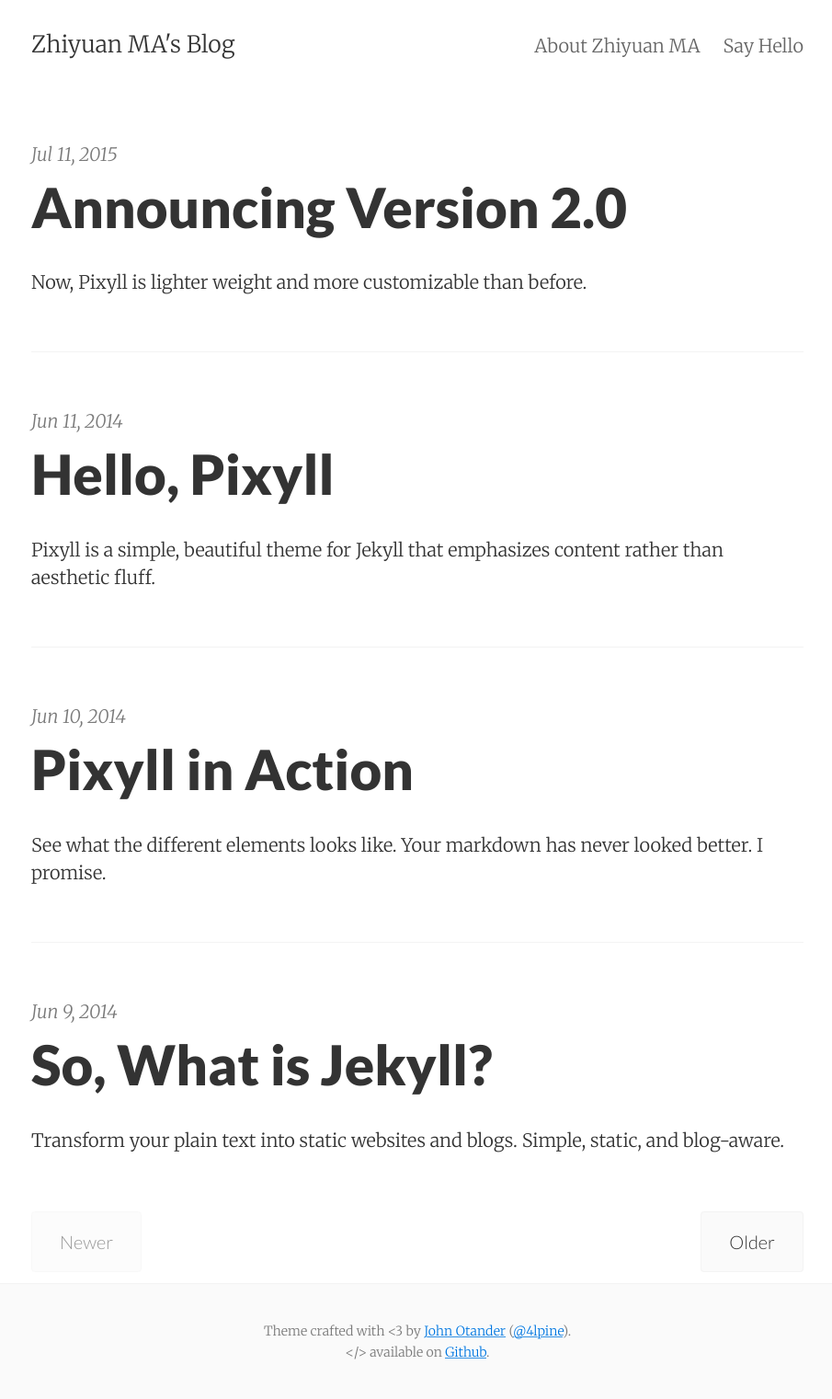
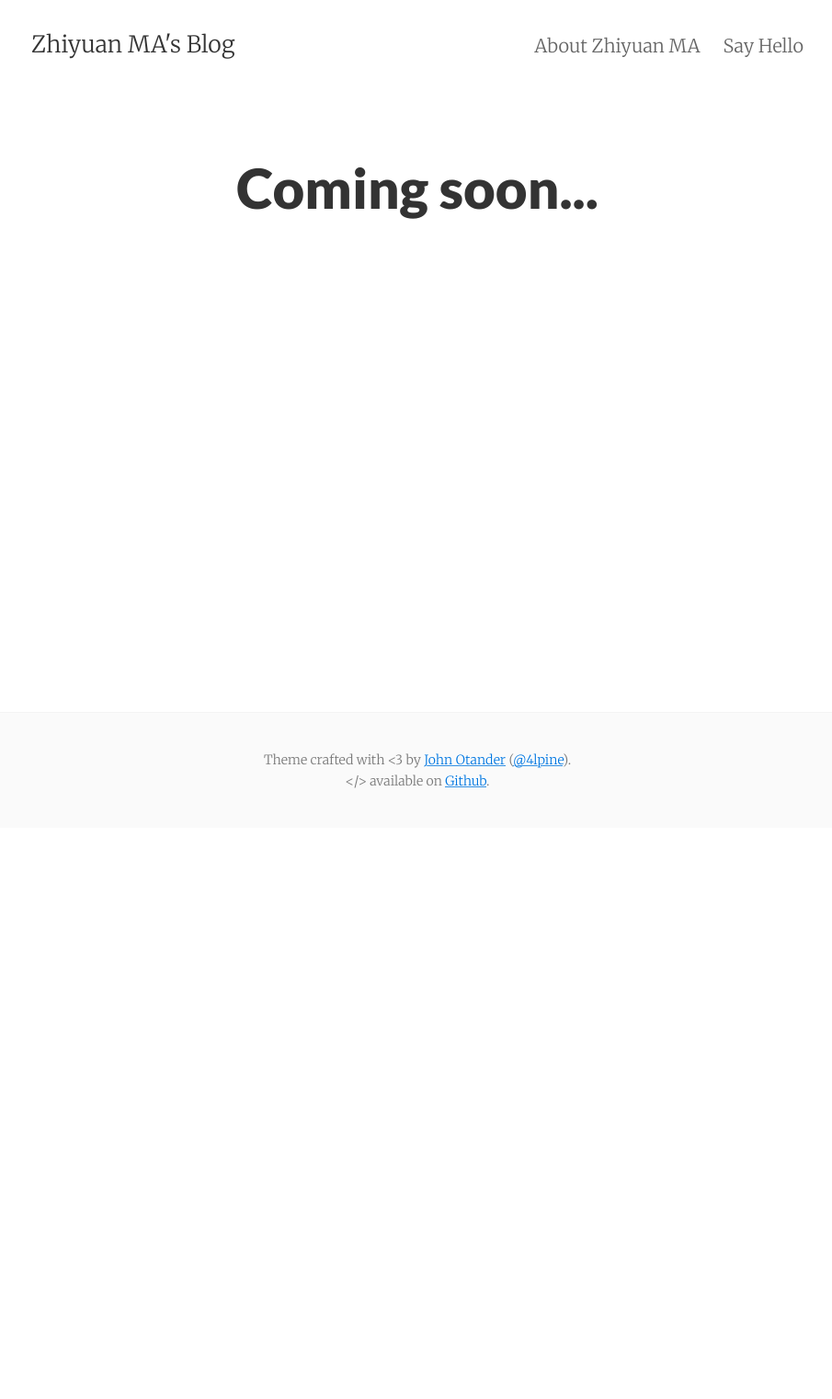
Before and after one commit to zhiyuanMA/zhiyuanMA.github.io, a Jekyll site: the page built from index.html, in a window 1280 px wide. Shown: the whole page at 92% size, without its empty margins (186-1091 px from the left). Built offline with Jekyll 4.4.1, drawn with Linux system fonts in a browser that asks for light colours; the list of posts is cut into pages by our own code; after the commit the page ends 900 px from its top, so only the background shows below that.

Commit message:
update url

```diff
--- a/_config.yml
+++ b/_config.yml
@@ -4,7 +4,7 @@ email:       zhiyuan.ma.nz@gmail.com
 author:      Zhiyuan MA
 description: "A simple, beautiful theme for Jekyll that emphasizes content rather than aesthetic fluff."
 baseurl:     ""
-url:         "http://pixyll.com"
+url:         "http://zhiyuanma.github.io"
 date_format: "%b %-d, %Y"
 
 # Google services
--- a/_posts/2014-06-09-so-what-is-jekyll.md
+++ /dev/null
@@ -1,17 +0,0 @@
----
-layout:     post
-title:      So, What is Jekyll?
-date:       2014-06-09 12:32:18
-summary:    Transform your plain text into static websites and blogs. Simple, static, and blog-aware.
-categories: jekyll pixyll
----
-
-Jekyll is a tool for transforming your plain text into static websites and
-blogs. It is simple, static, and blog-aware. Jekyll uses the
-[Liquid](http://docs.shopify.com/themes/liquid-basics) templating
-language and has builtin [Markdown](http://daringfireball.net/projects/markdown/)
-and [Textile](http://en.wikipedia.org/wiki/Textile_(markup_language)) support.
-
-It also ties in nicely to [Github Pages](https://pages.github.com/).
-
-Learn more about Jekyll on their [website](http://jekyllrb.com/).
--- a/_posts/2014-06-10-see-pixyll-in-action.md
+++ /dev/null
@@ -1,135 +0,0 @@
----
-layout:     post
-title:      Pixyll in Action
-date:       2014-06-10 12:31:19
-summary:    See what the different elements looks like. Your markdown has never looked better. I promise.
-categories: jekyll pixyll
----
-
-There is a significant amount of subtle, yet precisely calibrated, styling to ensure
-that your content is emphasized while still looking aesthetically pleasing.
-
-All links are easy to [locate and discern](#), yet don't detract from the [harmony
-of a paragraph](#). The _same_ goes for italics and __bold__ elements. Even the the strikeout
-works if <del>for some reason you need to update your post</del>. For consistency's sake,
-<ins>The same goes for insertions</ins>, of course.
-
-### Code, with syntax highlighting
-
-Here's an example of some ruby code with line anchors.
-
-{% highlight ruby lineanchors %}
-# The most awesome of classes
-class Awesome < ActiveRecord::Base
-  include EvenMoreAwesome
-
-  validates_presence_of :something
-  validates :email, email_format: true
-
-  def initialize(email, name = nil)
-    self.email = email
-    self.name = name
-    self.favorite_number = 12
-    puts 'created awesomeness'
-  end
-
-  def email_format
-    email =~ /\S+@\S+\.\S+/
-  end
-end
-{% endhighlight %}
-
-Here's some CSS:
-
-{% highlight css %}
-.foobar {
-  /* Named colors rule */
-  color: tomato;
-}
-{% endhighlight %}
-
-Here's some JavaScript:
-
-{% highlight js %}
-var isPresent = require('is-present')
-
-module.exports = function doStuff(things) {
-  if (isPresent(things)) {
-    doOtherStuff(things)
-  }
-}
-{% endhighlight %}
-
-Here's some HTML:
-
-{% highlight html %}
-<div class="m0 p0 bg-blue white">
-  <h3 class="h1">Hello, world!</h3>
-</div>
-{% endhighlight %}
-
-# Headings!
-
-They're responsive, and well-proportioned (in `padding`, `line-height`, `margin`, and `font-size`).
-They also heavily rely on the awesome utility, [BASSCSS](http://www.basscss.com/).
-
-##### They draw the perfect amount of attention
-
-This allows your content to have the proper informational and contextual hierarchy. Yay.
-
-### There are lists, too
-
-  * Apples
-  * Oranges
-  * Potatoes
-  * Milk
-
-  1. Mow the lawn
-  2. Feed the dog
-  3. Dance
-
-### Images look great, too
-
-![desk](https://cloud.githubusercontent.com/assets/1424573/3378137/abac6d7c-fbe6-11e3-8e09-55745b6a8176.png)
-
-_![desk](https://cloud.githubusercontent.com/assets/1424573/3378137/abac6d7c-fbe6-11e3-8e09-55745b6a8176.png)_
-
-
-### There are also pretty colors
-
-Also the result of [BASSCSS](http://www.basscss.com/), you can <span class="bg-dark-gray white">highlight</span> certain components
-of a <span class="red">post</span> <span class="mid-gray">with</span> <span class="green">CSS</span> <span class="orange">classes</span>.
-
-I don't recommend using blue, though. It looks like a <span class="blue">link</span>.
-
-### Footnotes!
-
-Markdown footnotes are supported, and they look great! Simply put e.g. `[^1]` where you want the footnote to appear,[^1] and then add
-the reference at the end of your markdown.
-
-### Stylish blockquotes included
-
-You can use the markdown quote syntax, `>` for simple quotes.
-
-> Lorem ipsum dolor sit amet, consectetur adipiscing elit. Suspendisse quis porta mauris.
-
-However, you need to inject html if you'd like a citation footer. I will be working on a way to
-hopefully sidestep this inconvenience.
-
-<blockquote>
-  <p>
-    Perfection is achieved, not when there is nothing more to add, but when there is nothing left to take away.
-  </p>
-  <footer><cite title="Antoine de Saint-Exupéry">Antoine de Saint-Exupéry</cite></footer>
-</blockquote>
-
-### There's more being added all the time
-
-Checkout the [Github repository](https://github.com/johnotander/pixyll) to request,
-or add, features.
-
-Happy writing.
-
----
-
-[^1]: Important information that may distract from the main text can go in footnotes.
--- a/_posts/2014-06-11-welcome-to-pixyll.markdown
+++ /dev/null
@@ -1,26 +0,0 @@
----
-layout:     post
-title:      Hello, Pixyll
-date:       2014-06-11 15:31:19
-summary:    Pixyll is a simple, beautiful theme for Jekyll that emphasizes content rather than aesthetic fluff.
-categories: jekyll pixyll
----
-
-Hello.
-
-Pixyll is a simple, beautiful theme for Jekyll that emphasizes content rather than aesthetic fluff. It's mobile _first_, fluidly responsive, and delightfully lightweight.
-
-It's pretty minimal, but leverages large type and drastic contrast to make a statement, on all devices.
-
-<blockquote>
-  <p>
-    Perfection is achieved, not when there is nothing more to add, but when there is nothing left to take away.
-  </p>
-  <footer><cite title="Antoine de Saint-Exupéry">Antoine de Saint-Exupéry</cite></footer>
-</blockquote>
-
-## Where is it?
-
-Checkout the [Github repository](https://github.com/johnotander/pixyll) to download it, request a feature, or report a bug.
-
-It's free, and open source ([MIT](http://opensource.org/licenses/MIT)).
--- a/_posts/2015-07-11-announcing-pixyll-version-2.md
+++ /dev/null
@@ -1,16 +0,0 @@
----
-layout:     post
-title:      Announcing Version 2.0
-date:       2015-07-11
-summary:    Now, Pixyll is lighter weight and more customizable than before.
-categories: jekyll pixyll
----
-
-In an effort to make Pixyll easier to customize and more aesthetically pleasing, we've release version `2.0`.
-
-Pixyll now features:
-
-* Line anchors in code blocks and new syntax highlighting
-* A customizable variables file
-* Modular, and lighter weight CSS
-* No more `max-width` media queries
```
Also changed, not shown: _posts/2014-06-08-pixyll-has-pagination.md (deleted, +0 -9 lines).
